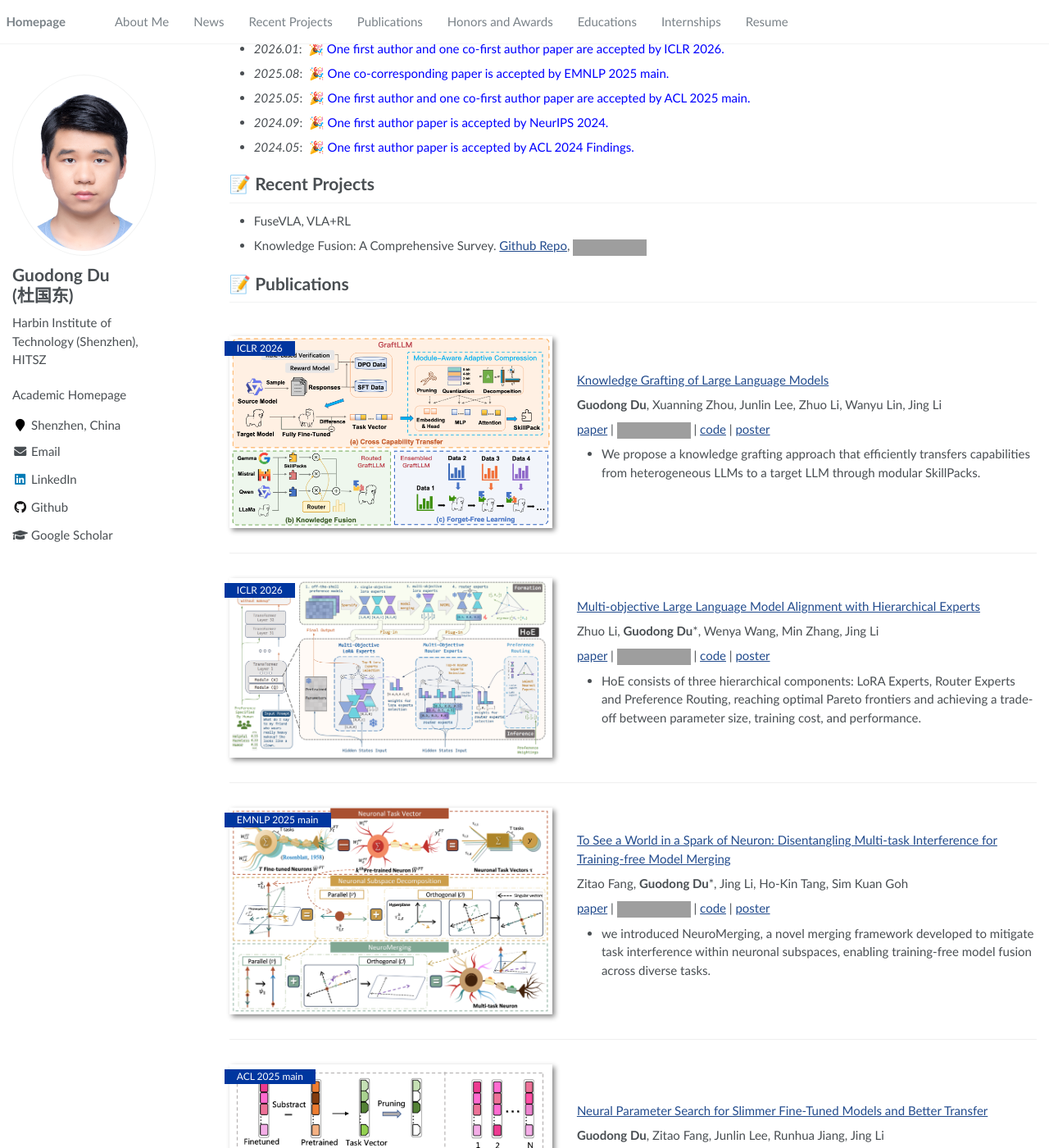
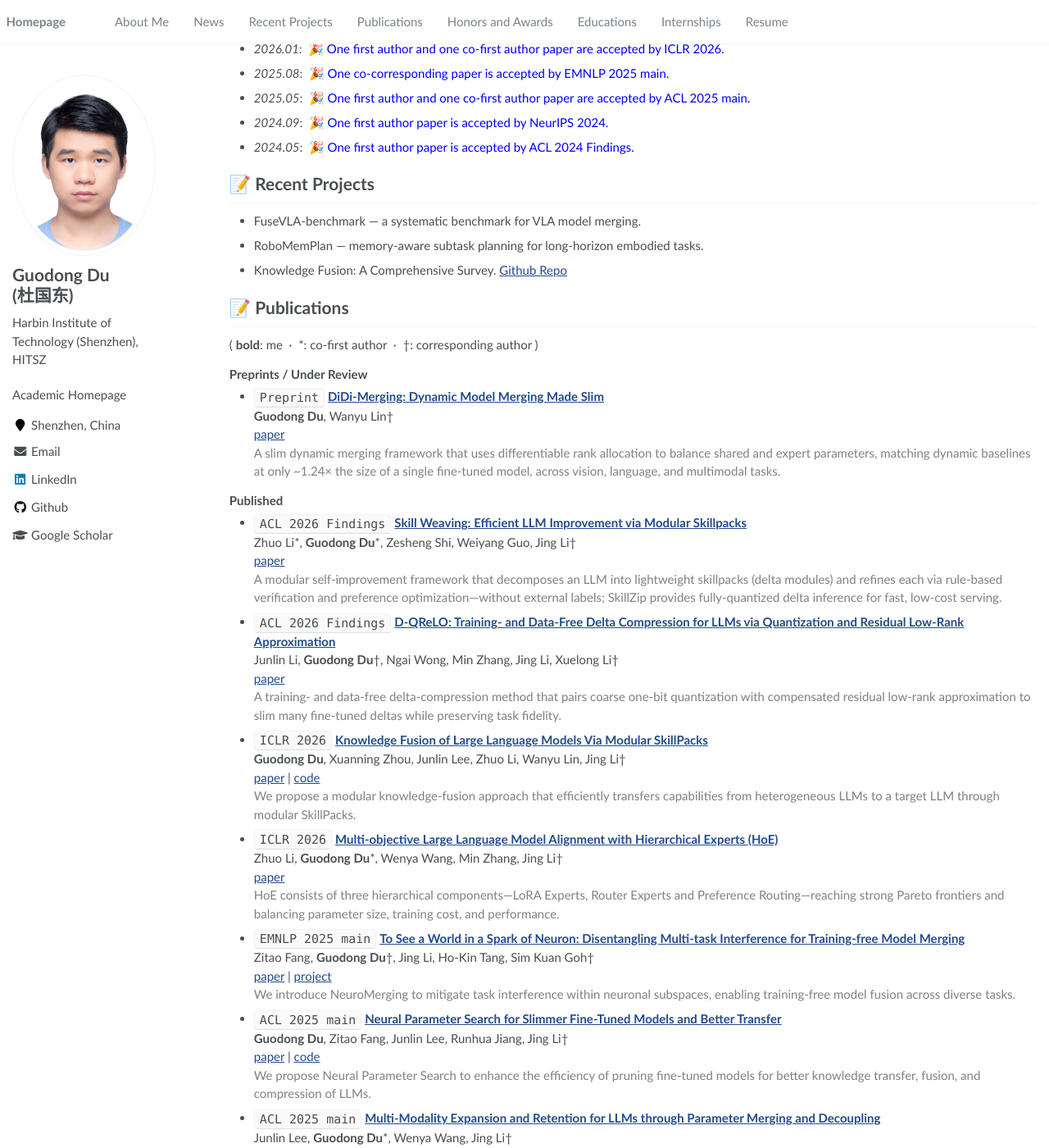
Before and after one commit to duguodong7/duguodong7.github.io, a Jekyll site: the page built from _pages/about.md, in a window 1280 px wide and 1400 px high, scrolled down 299 px. Shown: the whole window at 82% size. Built offline with Jekyll 4.4.1, drawn with Linux system fonts in a browser that asks for light colours; some of the changed text lies outside the part shown; grey boxes are pictures that could not be loaded.

Commit message:
Update homepage: refresh publications (no images), add ACL'26 papers & DiDi preprint, fix author roles
Co-Authored-By: Claude Opus 4.8 (1M context) <noreply@anthropic.com>

```diff
--- a/_pages/about.md
+++ b/_pages/about.md
@@ -18,7 +18,7 @@ redirect_from:
 <span class='anchor' id='about-me'></span>
 
 Hello there! I'm Guodong Du, currently pursuing my PhD at [The Hong Kong Polytechnic University (PolyU)](https://www.polyu.edu.hk/). Before that, I was a research assistant at [Knowledge and Language Computing Lab](http://www.li-jing.com/team.html) @Harbin Institute of Technology (Shenzhen).
-Prior to joining HITSZ, I was a research intern and master student in [Learning and Vision Lab](http://lv-nus.org) @National University of Singapore, advised by Professor [Xinchao Wang](https://sites.google.com/site/sitexinchaowang/) and [Jiashi Feng](https://sites.google.com/site/jshfeng/).  Besides, I had been working as an intern in the area of low level computer vision, mentored by [Xueyi Zou](https://scholar.google.com/citations?user=0ua28KoAAAAJ&hl=en), in [Huawei Noah's Ark Lab](https://www.noahlab.com.hk/#/home), Shenzhen, China.
+Prior to joining HITSZ, I was a research intern and master student in [Learning and Vision Lab](http://lv-nus.org) @National University of Singapore, advised by Professor [Xinchao Wang](https://sites.google.com/site/sitexinchaowang/) and [Jiashi Feng](https://sites.google.com/site/jshfeng/).  Besides, I had been working as an intern in the area of low level computer vision, mentored by [Xueyi Zou](https://scholar.google.com/citations?user=0ua28KoAAAAJ&hl=en), in [Huawei Noah's Ark Lab](https://www.noahlab.com.hk/#/home), Shenzhen, China.
 
 My research interest includes VLA, RL in Embodiment Intelligence, knowledge transfer, fusion and compression, multimodal, heuristic algorithms, spiking neural networks and low level computer vision.
 
@@ -37,147 +37,76 @@ My research interest includes VLA, RL in Embodiment Intelligence, knowledge tran
 
 # 📝 Recent Projects
 
-- FuseVLA, VLA+RL
-- Knowledge Fusion: A Comprehensive Survey. [Github Repo](https://github.com/duguodong7/Awesome-Knowledge-Fusion), <a href="https://github.com/duguodong7/Awesome-Knowledge-Fusion"><img src="https://img.shields.io/github/stars/duguodong7/Awesome-Knowledge-Fusion?style=social&label=Stars"></a>
+- FuseVLA-benchmark — a systematic benchmark for VLA model merging.
+- RoboMemPlan — memory-aware subtask planning for long-horizon embodied tasks.
+- Knowledge Fusion: A Comprehensive Survey. [Github Repo](https://github.com/duguodong7/Awesome-Knowledge-Fusion)
 
 
 # 📝 Publications
-<div class='paper-box'><div class='paper-box-image'><div><div class="badge">ICLR 2026</div><img src='images/graftllm_00.png' alt="sym" width="100%"></div></div>
-<div class='paper-box-text' markdown="1">
 
-[Knowledge Grafting of Large Language Models](https://arxiv.org/abs/2505.18502)
+<small>( <b>bold</b>: me &nbsp;·&nbsp; \*: co-first author &nbsp;·&nbsp; †: corresponding author )</small>
 
-**Guodong Du**, Xuanning Zhou, Junlin Lee, Zhuo Li, Wanyu Lin, Jing Li
+### Preprints / Under Review
 
-[paper](https://arxiv.org/abs/2505.18502)
-|
-<a href="https://github.com/duguodong7/graftllm"><img src="https://img.shields.io/github/stars/duguodong7/graftllm?style=social&label=Stars"></a>
-|
-[code](https://github.com/duguodong7/graftllm)
-|
-[poster](https://arxiv.org/pdf/2410.02396)
-- We propose a knowledge grafting approach that efficiently transfers capabilities from heterogeneous LLMs to a target LLM through modular SkillPacks.
-</div>
-</div>
+- `Preprint` [**DiDi-Merging: Dynamic Model Merging Made Slim**](https://arxiv.org/abs/2605.18904) <br>
+  **Guodong Du**, Wanyu Lin† <br>
+  [paper](https://arxiv.org/abs/2605.18904) <br>
+  <span style="color:gray">A slim dynamic merging framework that uses differentiable rank allocation to balance shared and expert parameters, matching dynamic baselines at only ~1.24× the size of a single fine-tuned model, across vision, language, and multimodal tasks.</span>
 
-<div class='paper-box'><div class='paper-box-image'><div><div class="badge">ICLR 2026</div><img src='images/hoe_00.png' alt="sym" width="100%"></div></div>
-<div class='paper-box-text' markdown="1">
+### Published
 
-[Multi-objective Large Language Model Alignment with Hierarchical Experts](https://arxiv.org/abs/https://arxiv.org/abs/2505.20925)
+- `ACL 2026 Findings` [**Skill Weaving: Efficient LLM Improvement via Modular Skillpacks**](https://arxiv.org/abs/2605.22205) <br>
+  Zhuo Li\*, **Guodong Du**\*, Zesheng Shi, Weiyang Guo, Jing Li† <br>
+  [paper](https://arxiv.org/abs/2605.22205) <br>
+  <span style="color:gray">A modular self-improvement framework that decomposes an LLM into lightweight skillpacks (delta modules) and refines each via rule-based verification and preference optimization—without external labels; SkillZip provides fully-quantized delta inference for fast, low-cost serving.</span>
 
-Zhuo Li, **Guodong Du**\*, Wenya Wang, Min Zhang, Jing Li
+- `ACL 2026 Findings` [**D-QReLO: Training- and Data-Free Delta Compression for LLMs via Quantization and Residual Low-Rank Approximation**](https://arxiv.org/abs/2604.16940) <br>
+  Junlin Li, **Guodong Du**†, Ngai Wong, Min Zhang, Jing Li, Xuelong Li† <br>
+  [paper](https://arxiv.org/abs/2604.16940) <br>
+  <span style="color:gray">A training- and data-free delta-compression method that pairs coarse one-bit quantization with compensated residual low-rank approximation to slim many fine-tuned deltas while preserving task fidelity.</span>
 
-[paper](https://arxiv.org/abs/2505.20925)
-|
-<a href="https://github.com/duguodong7/pcb-merging"><img src="https://img.shields.io/github/stars/duguodong7/graftllm?style=social&label=Stars"></a>
-|
-[code](https://github.com/duguodong7/pcb-merging)
-|
-[poster](https://arxiv.org/pdf/2410.02396)
-- HoE consists of three hierarchical components: LoRA Experts, Router Experts and Preference Routing, reaching optimal Pareto frontiers and achieving a trade-off between parameter size, training cost, and performance.
-</div>
-</div>
+- `ICLR 2026` [**Knowledge Fusion of Large Language Models Via Modular SkillPacks**](https://arxiv.org/abs/2505.18502) <br>
+  **Guodong Du**, Xuanning Zhou, Junlin Lee, Zhuo Li, Wanyu Lin, Jing Li† <br>
+  [paper](https://arxiv.org/abs/2505.18502) | [code](https://github.com/duguodong7/graftllm) <br>
+  <span style="color:gray">We propose a modular knowledge-fusion approach that efficiently transfers capabilities from heterogeneous LLMs to a target LLM through modular SkillPacks.</span>
 
-<div class='paper-box'><div class='paper-box-image'><div><div class="badge">EMNLP 2025 main</div><img src='images/neuromerging.png' alt="sym" width="100%"></div></div>
-<div class='paper-box-text' markdown="1">
+- `ICLR 2026` [**Multi-objective Large Language Model Alignment with Hierarchical Experts (HoE)**](https://arxiv.org/abs/2505.20925) <br>
+  Zhuo Li, **Guodong Du**\*, Wenya Wang, Min Zhang, Jing Li† <br>
+  [paper](https://arxiv.org/abs/2505.20925) <br>
+  <span style="color:gray">HoE consists of three hierarchical components—LoRA Experts, Router Experts and Preference Routing—reaching strong Pareto frontiers and balancing parameter size, training cost, and performance.</span>
 
-[To See a World in a Spark of Neuron: Disentangling Multi-task Interference for Training-free Model Merging
-](https://zzzitaofang.github.io/projects/NeuroMerging/)
+- `EMNLP 2025 main` [**To See a World in a Spark of Neuron: Disentangling Multi-task Interference for Training-free Model Merging**](https://arxiv.org/abs/2503.05320) <br>
+  Zitao Fang, **Guodong Du**†, Jing Li, Ho-Kin Tang, Sim Kuan Goh† <br>
+  [paper](https://arxiv.org/abs/2503.05320) | [project](https://zzzitaofang.github.io/projects/NeuroMerging/) <br>
+  <span style="color:gray">We introduce NeuroMerging to mitigate task interference within neuronal subspaces, enabling training-free model fusion across diverse tasks.</span>
 
-Zitao Fang, **Guodong Du**\*,  Jing Li, Ho-Kin Tang, Sim Kuan Goh
+- `ACL 2025 main` [**Neural Parameter Search for Slimmer Fine-Tuned Models and Better Transfer**](https://arxiv.org/abs/2505.18713) <br>
+  **Guodong Du**, Zitao Fang, Junlin Lee, Runhua Jiang, Jing Li† <br>
+  [paper](https://arxiv.org/abs/2505.18713) | [code](https://github.com/duguodong7/NPS-Pruning) <br>
+  <span style="color:gray">We propose Neural Parameter Search to enhance the efficiency of pruning fine-tuned models for better knowledge transfer, fusion, and compression of LLMs.</span>
 
-[paper](https://arxiv.org/abs/2503.05320)
-|
-<a href="https://github.com/ZzzitaoFang/NeuroMerging"><img src="https://img.shields.io/github/stars/ZzzitaoFang/NeuroMerging?style=social&label=Stars"></a>
-|
-[code](https://zzzitaofang.github.io/projects/NeuroMerging/)
-|
-[poster](https://arxiv.org/abs/2503.05320)
-- we introduced NeuroMerging, a novel merging framework developed to mitigate task interference within neuronal subspaces, enabling training-free model fusion across diverse tasks.
-</div>
-</div>
+- `ACL 2025 main` [**Multi-Modality Expansion and Retention for LLMs through Parameter Merging and Decoupling**](https://arxiv.org/abs/2505.17110) <br>
+  Junlin Lee, **Guodong Du**\*, Wenya Wang, Jing Li† <br>
+  [paper](https://arxiv.org/abs/2505.17110) <br>
+  <span style="color:gray">We propose MMER, a training-free approach that integrates existing MLLMs for effective multimodal expansion while retaining their original performance.</span>
 
-<div class='paper-box'><div class='paper-box-image'><div><div class="badge">ACL 2025 main</div><img src='images/nps_00.png' alt="sym" width="100%"></div></div>
-<div class='paper-box-text' markdown="1">
+- `NeurIPS 2024` [**Parameter Competition Balancing for Model Merging**](https://arxiv.org/pdf/2410.02396) <br>
+  **Guodong Du**, Junlin Lee, Jing Li†, Hanting Liu, Runhua Jiang, Shuyang Yu, Yifei Guo, Sim Kuan Goh, Ho-Kin Tang†, Min Zhang <br>
+  [paper](https://arxiv.org/pdf/2410.02396) | [code](https://github.com/duguodong7/pcb-merging) <br>
+  <span style="color:gray">We re-examine model merging methods, emphasize parameter-competition awareness, and introduce PCB-Merging to effectively adjust parameter coefficients.</span>
 
-[Neural Parameter Search for Slimmer Fine-Tuned Models and Better Transfer](https://arxiv.org/abs/2505.18713)
+- `ACL 2024 Findings` [**Knowledge Fusion By Evolving Weights of Language Models**](https://arxiv.org/pdf/2406.12208) <br>
+  **Guodong Du**, Jing Li, Hanting Liu, Runhua Jiang, Shuyang Yu, Yifei Guo, Sim Kuan Goh†, Ho-Kin Tang† <br>
+  [paper](https://arxiv.org/pdf/2406.12208) | [code](https://github.com/duguodong7/model-evolution) <br>
+  <span style="color:gray">Model Evolution is the first approach to evolve neural parameters using Differential Evolutionary Algorithms—a novel knowledge fusion method by evolving weights of (large) language models.</span>
 
-**Guodong Du**, Zitao Fang, Junlin Lee, Runhua Jiang, Jing Li
-
-[paper](https://arxiv.org/abs/2505.18713)
-|
-<a href="https://github.com/duguodong7/NPS-Pruning"><img src="https://img.shields.io/github/stars/duguodong7/NPS-Pruning?style=social&label=Stars"></a>
-|
-[code](https://github.com/duguodong7/NPS-Pruning)
-|
-[poster](https://arxiv.org/pdf/2505.18713)
-- We propose Neural Parameter Search to enhance the efficiency of pruning fine-tuned models for better knowledge transfer, fusion, and compression of LLMs.
-</div>
-</div>
-
-<div class='paper-box'><div class='paper-box-image'><div><div class="badge">ACL 2025 main</div><img src='images/mmer_00.png' alt="sym" width="100%"></div></div>
-<div class='paper-box-text' markdown="1">
-
-[Multi-Modality Expansion and Retention for LLMs through Parameter Merging and Decoupling](https://arxiv.org/abs/2505.17110)
-
-Junlin Lee, **Guodong Du**\*, Wenya Wang, Jing Li
-
-[paper](https://arxiv.org/abs/2505.17110)
-|
-<a href="https://github.com/duguodong7/NPS-Pruning"><img src="https://img.shields.io/github/stars/duguodong7/NPS-Pruning?style=social&label=Stars"></a>
-|
-[code](https://github.com/duguodong7/NPS-Pruning)
-|
-[poster](https://arxiv.org/pdf/2505.17110)
-- We propose MMER (Multi-modality Expansion and Retention), a training-free approach that integrates existing MLLMs for effective multimodal expansion while retaining their original performance.
-</div>
-</div>
-
-<div class='paper-box'><div class='paper-box-image'><div><div class="badge">NeurIPS 2024</div><img src='images/pcb_merging_00.png' alt="sym" width="100%"></div></div>
-<div class='paper-box-text' markdown="1">
-
-[Parameter Competition Balancing for Model Merging](https://arxiv.org/pdf/2410.02396)
-
-**Guodong Du**, Junlin Lee, Jing Li, Hanting Liu, Runhua Jiang, Shuyang Yu, Yifei Guo, Sim Kuan Goh, Ho-Kin Tang, Min Zhang
-
-[paper](https://arxiv.org/pdf/2410.02396)
-|
-<a href="https://github.com/duguodong7/pcb-merging"><img src="https://img.shields.io/github/stars/duguodong7/pcb-merging?style=social&label=Stars"></a>
-|
-[code](https://github.com/duguodong7/pcb-merging)
-|
-[poster](https://arxiv.org/pdf/2410.02396)
-- We re-examine existing model merging methods, emphasizing the critical importance of parameter competition awareness, and introduce PCB-Merging, which effectively adjusts parameter coefficients.
-</div>
-</div>
-
-<div class='paper-box'><div class='paper-box-image'><div><div class="badge">ACL 2024</div><img src='images/evolver_00.png' alt="sym" width="100%"></div></div>
-<div class='paper-box-text' markdown="1">
-
-[Knowledge Fusion By Evolving Weights of Language Models](https://arxiv.org/pdf/2406.12208)
-
-**Guodong Du**, Jing Li, Hanting Liu, Runhua Jiang, Shuyang Yu, Yifei Guo, Sim Kuan Goh, Ho-Kin Tang
-
-[paper](https://arxiv.org/pdf/2406.12208)
-|
-<a href="https://github.com/duguodong7/model-evolution"><img src="https://img.shields.io/github/stars/duguodong7/model-evolution?style=social&label=Stars"></a>
-|
-[code](https://github.com/duguodong7/model-evolution)
-|
-[poster](https://arxiv.org/pdf/2406.12208)
-- Model Evolution is the first approach to evolve neural parameters using Differential Evolutionary Algorithms. We introduce a novel knowledge fusion method by evolving weights of  (large)  language models.
-</div>
-</div>
+### Earlier Work
 
 - `IEEE SMC 2024` [Impacts of Darwinian Evolution on Pre-trained Deep Neural Networks](https://arxiv.org/pdf/2408.05563), **Guodong Du**, et al.
-- `IJCNN 2024` [CADE: Cosine Annealing Differential Evolution for Spiking Neural Network](https://arxiv.org/pdf/2406.02349), Runhua Jiang\*, **Guodong Du**\*, et al.
-- `IEEE SMC 2024` [Evolutionary Neural Architecture Search for 3D Point Cloud Analysis](https://arxiv.org/pdf/2408.05556), Yisheng Yang, **Guodong Du**, et al.
 - `IEEE Cyber 2024` [MOESR: Multi-Objective Evolutionary Algorithm for Image Super-Resolution](https://duguodong7.github.io/), **Guodong Du**, et al.
 - `CVPR 2021 Workshop` [NTIRE 2021 challenge on video super-resolution](https://openaccess.thecvf.com/content/CVPR2021W/NTIRE/papers/Son_NTIRE_2021_Challenge_on_Video_Super-Resolution_CVPRW_2021_paper.pdf), 3rd Place Award.
 - `ArXiv 2020` [End-to-end Rain Streak Removal with RAW Images](https://arxiv.org/abs/2312.13304), **Guodong Du**, et al.
-- `TIST 2020` [Learning generalizable and identity-discriminative representations for face anti-spoofing](https://arxiv.org/pdf/1901.05602) Xiaoguang Tu, **Guodong Du**, et al. （ACM Transactions on Intelligent Systems and Technology）
 
-&nbsp; &nbsp; ( *: Co-first Author )
 
 # 🎖 Honors and Awards
 - *2021.10* 3rd Place Award in NTIRE 2021 Challenge on Video Super-resolution, Track I. (New Trends in Image Restoration and Enhacement Workshop, CVPR2021)
```
